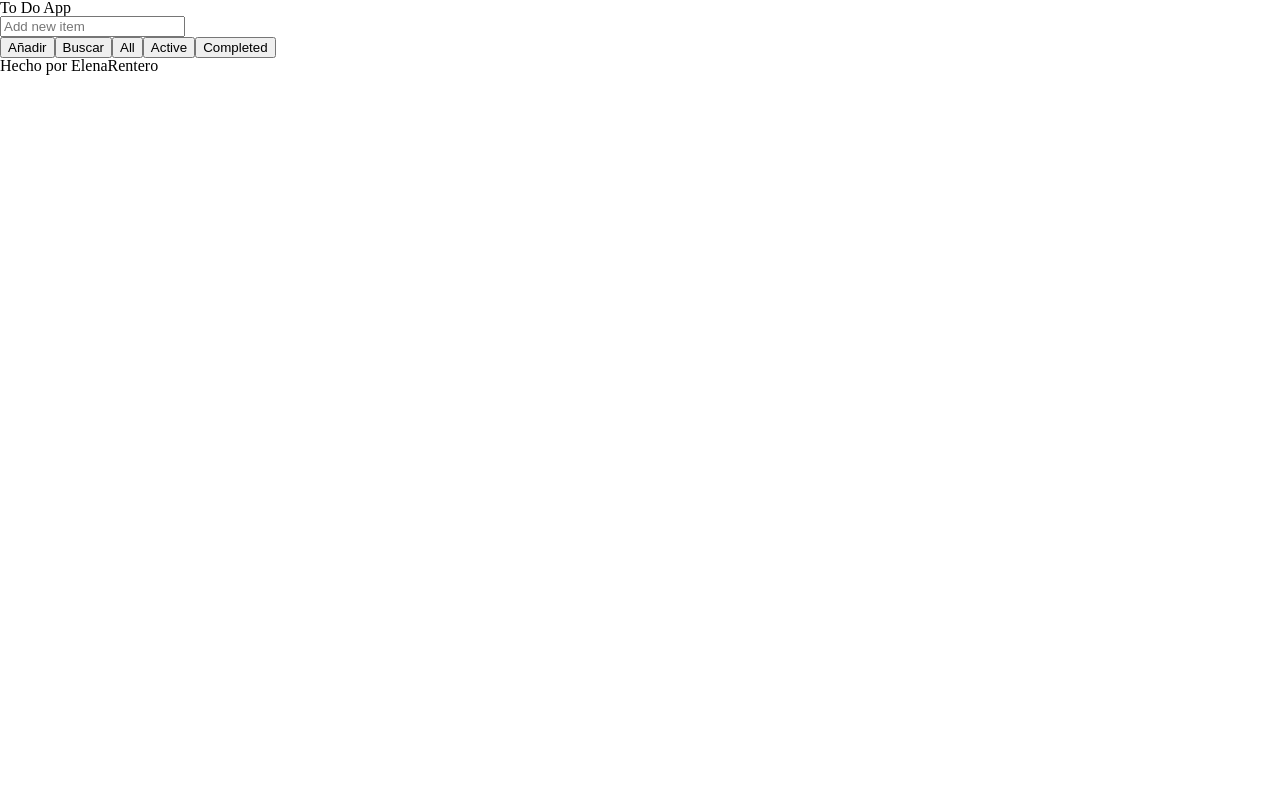
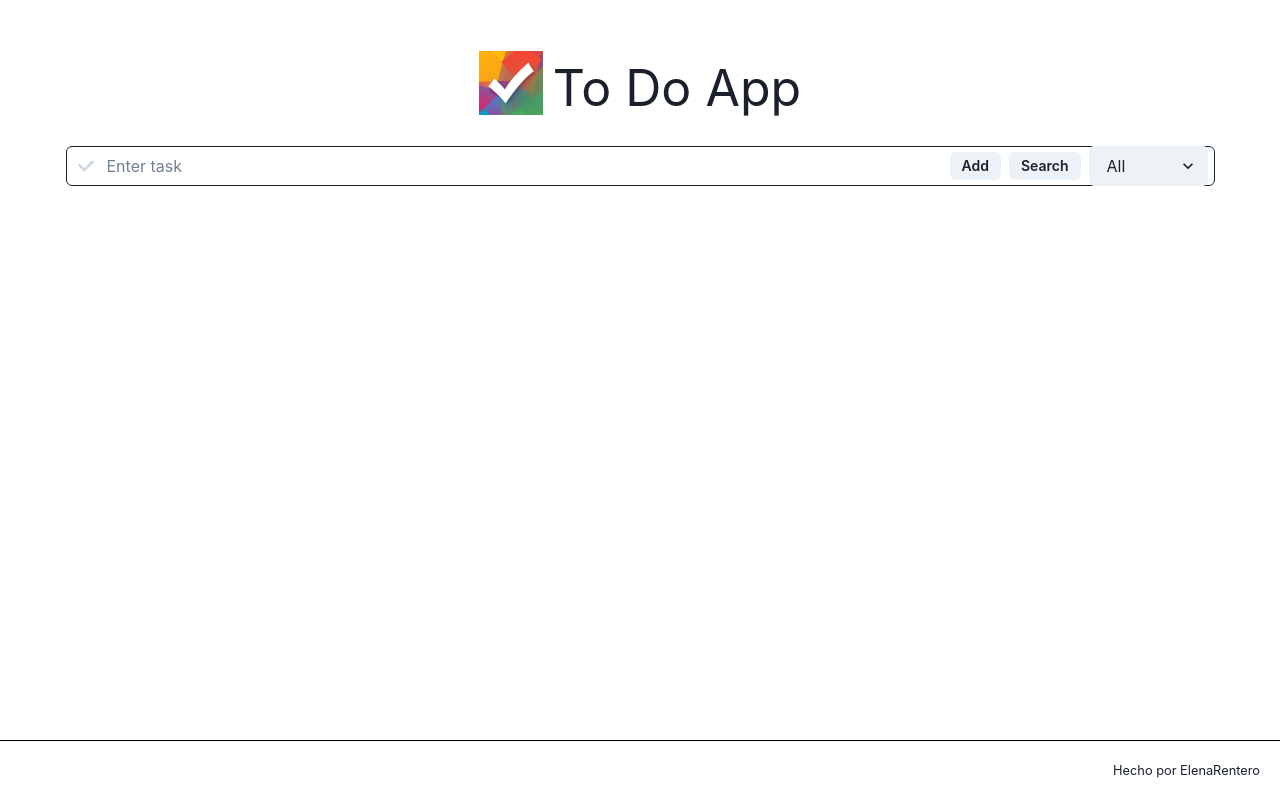
Before and after one commit to ElenaRentero/to-do-app, a React (Vite) app: page / in a window 1280 px wide. Built offline with nearby package versions, Linux system fonts and the light colour scheme.

Commit message:
Update with add and search buttons and some styles

```diff
--- a/package.json
+++ b/package.json
@@ -9,6 +9,11 @@
     "preview": "vite preview"
   },
   "dependencies": {
+    "@chakra-ui/icons": "^2.0.16",
+    "@chakra-ui/react": "^2.4.9",
+    "@emotion/react": "^11.10.5",
+    "@emotion/styled": "^11.10.5",
+    "framer-motion": "^8.5.0",
     "react": "^18.2.0",
     "react-dom": "^18.2.0"
   },
--- a/src/components/App.jsx
+++ b/src/components/App.jsx
@@ -1,62 +1,114 @@
 import { useState, useEffect } from 'react'
+import { Button, ButtonGroup, Input, InputGroup, InputLeftElement, InputRightElement, Select, Table, Tbody, Tr, Td, TableContainer } from '@chakra-ui/react'
+import { CheckIcon } from '@chakra-ui/icons'
 import ls from '../services/localStorage.js'
+import logo  from '../images/logo.png'
 import '../styles/App.scss'
 
 function App() {
-  const [tasks, setTasks] = useState(ls.get('tasks',[]));
-  const [newTask, setNewTask] = useState({})
-  const [filterAll, setFilterAll] = useState('All');
-  const [filterActive, setFilterActive] = useState('Active');
-  const [filterCompleted, setFilterCompleted] = useState('Completed');
+  const [tasks, setTasks] = useState(ls.get('tasks', []))
+  const [newTask, setNewTask] = useState('')
+  const [displayTasks, setDisplayTasks] = useState(tasks)
+  const [filteredTasks, setFilteredTasks] = useState('')
+  /* const [filterActive, setFilterActive] = useState('Active');
+  const [filterCompleted, setFilterCompleted] = useState('Completed');*/
 
   useEffect(() => {
     ls.set('tasks', tasks);
-  }, [tasks])
+  }, [tasks]);
+
+  useEffect(() => {
+    const tasksFromLS = ls.get('tasks');
+    if (tasksFromLS) setTasks(tasksFromLS);
+  }, []);
 
   const handleSubmit = (ev) => {
     ev.preventDefault()
   }
 
   const handleChange = (ev) => {
-    setTasks(ev.target.value)
+    setNewTask(ev.target.value)
   }
 
-  /*const handleClickAdd = () => {
-    tasks.push(newTask);
-    setNewTask('');
-    renderTasks()
+  const handleClickAdd = () => {
+    if (!tasks.find(item => item.toLowerCase().includes(newTask.toLowerCase()))) {
+      const updatedTasks = [...tasks, newTask];
+      setTasks(updatedTasks);
+      setDisplayTasks(updatedTasks)
+      setNewTask('');
+    }
   }
 
-  const renderTasks = () => {
-    return tasks
-    .map((item, index) => {
-      return (
-        <li key={index} id={index}>{item.task}</li>
-        )
-    })
-  }*/
+  const handleClickSearch = () => {
+    if (!newTask) {
+      setDisplayTasks(tasks)
+      renderTasks()
+    } else {
+      filterTasks();
+    }
+  }
+
+  const filterTasks = () => {
+    if (!newTask) return;
+    const filteredTasks = tasks.filter(item => item.toLowerCase().includes(newTask.toLowerCase()));
+    setDisplayTasks(filteredTasks);
+  }
+
+  const handleSelect = (ev) => {
+    setFilteredTasks(ev.target.value)
+    if (ev.target.value === 'All'){
+      setDisplayTasks(tasks)
+      renderTasks()
+      setNewTask('')
+    }
+  }
+
+  const renderTasks = (array = displayTasks) => {
+    if (array) {
+      return <Tbody>{array.map((item, index) => (
+        <Tr key={index} id={index}> <Td> {item} </Td> </Tr>
+      ))}</Tbody>
+    }
+  }
+
 
   return (
     <div className="App">
       <header className='header'>
+        <img className='header__logo' src={logo} alt="Logo" />
         <h1 className='header__title'>To Do App</h1>
       </header>
       <main className='main'>
         <form className='main__form' onSubmit={handleSubmit}>
-          <input className='main__form--input' type="text" name="task" id="task" value={tasks} placeholder='Add new item' onChange={handleChange} />
-          <label className='main__form--label' htmlFor="task"></label>
+          <div>
+          <InputGroup size='md'>
+            <Input htmlSize={100} className='main__form--input' type="text" name="task" id="task" value={newTask} placeholder='Enter task' onChange={handleChange} />
+            <label className='main__form--label' htmlFor="task"></label>
+            <InputLeftElement pointerEvents='none' children={<CheckIcon color={tasks.find(item => item.toLowerCase().includes(newTask.toLowerCase())) || newTask === '' ? 'gray.300' : 'green.300'} />}></InputLeftElement>
+            <InputRightElement width='17rem'>
+              <ButtonGroup>
+                <Button h='1.75rem' size='sm' className={'button__add ' + (!tasks.find(item => item.toLowerCase().includes(newTask.toLowerCase())) || newTask === '' ? '' : 'not-active')} onClick={handleClickAdd}>Add</Button>
+                <Button h='1.75rem' size='sm' className='button__search' onClick={handleClickSearch}>Search</Button>
+              </ButtonGroup>
+            <Select size='s' variant='filled' width='auto' marginLeft={2} borderRadius='5px' onSelect={handleSelect}>
+              <option value='All'>All</option>
+              <option value='Active'>Active</option>
+              <option value='Completed'>Completed</option>
+            </Select>
+            </InputRightElement>
+            </InputGroup>
+          </div>
         </form>
-        <button className='button__add'>Añadir</button>
-        <button className='button__search'>Buscar</button>
-        <button className='button'>All</button>
-        <button className='button'>Active</button>
-        <button className='button'>Completed</button>
-        <ul className='list'>{tasks}</ul>
+        <TableContainer width='80%' overflowX='hidden'>
+          <Table variant='simple' className='table'>
+                {renderTasks()}
+          </Table>
+        </TableContainer>
       </main>
-      <footer>
-        <small>Hecho por ElenaRentero</small>
+      <footer className='footer'>
+        <small className='footer__text'>Hecho por ElenaRentero</small>
       </footer>
-    </div>
+    </div >
   )
 }
 
--- a/src/main.jsx
+++ b/src/main.jsx
@@ -1,10 +1,13 @@
 import React from 'react'
 import ReactDOM from 'react-dom/client'
+import { ChakraProvider } from '@chakra-ui/react'
 import App from './components/App.jsx'
 import './styles/core/Reset.scss'
 
 ReactDOM.createRoot(document.getElementById('root')).render(
   <React.StrictMode>
-    <App />
+    <ChakraProvider>
+      <App />
+    </ChakraProvider>
   </React.StrictMode>,
 )
--- a/src/styles/App.scss
+++ b/src/styles/App.scss
@@ -0,0 +1,40 @@
+.not-active{
+    visibility: hidden;
+}
+
+.header{
+    display: flex;
+    justify-content: center;
+    font-size: 50px;
+    margin-top: 4%;
+    gap: 10px;
+    &__logo{
+        width: 5%;
+        height: 5%;
+    }
+}
+
+.main{
+    &__form{
+        width: 100vw;
+        display: flex;
+        justify-content: center;
+        margin-top: 20px;
+    }
+}
+
+.table{
+    margin-left: 21.5%;
+    border-radius: 5px;
+    border-top: 0px;
+}
+
+.footer{
+    width: 100%;
+    bottom: 0px;
+    position: fixed;
+    display: flex;
+    justify-content: flex-end;
+    padding: 20px 20px 20px 20px;
+    border-top: solid 1px black;
+}
```
Also changed, not shown: src/images/logo.png (added), 1 other file (tests, documents, lock files or other folders).
